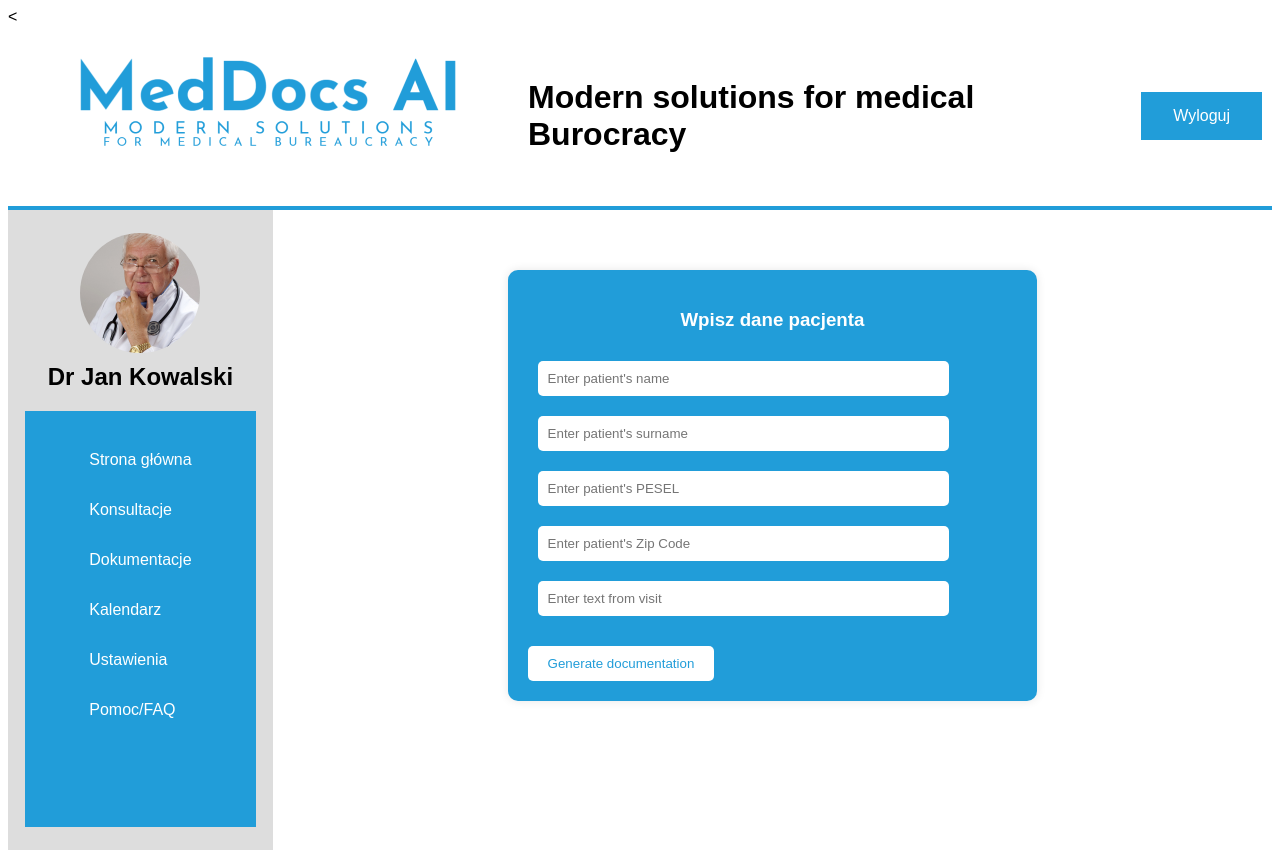
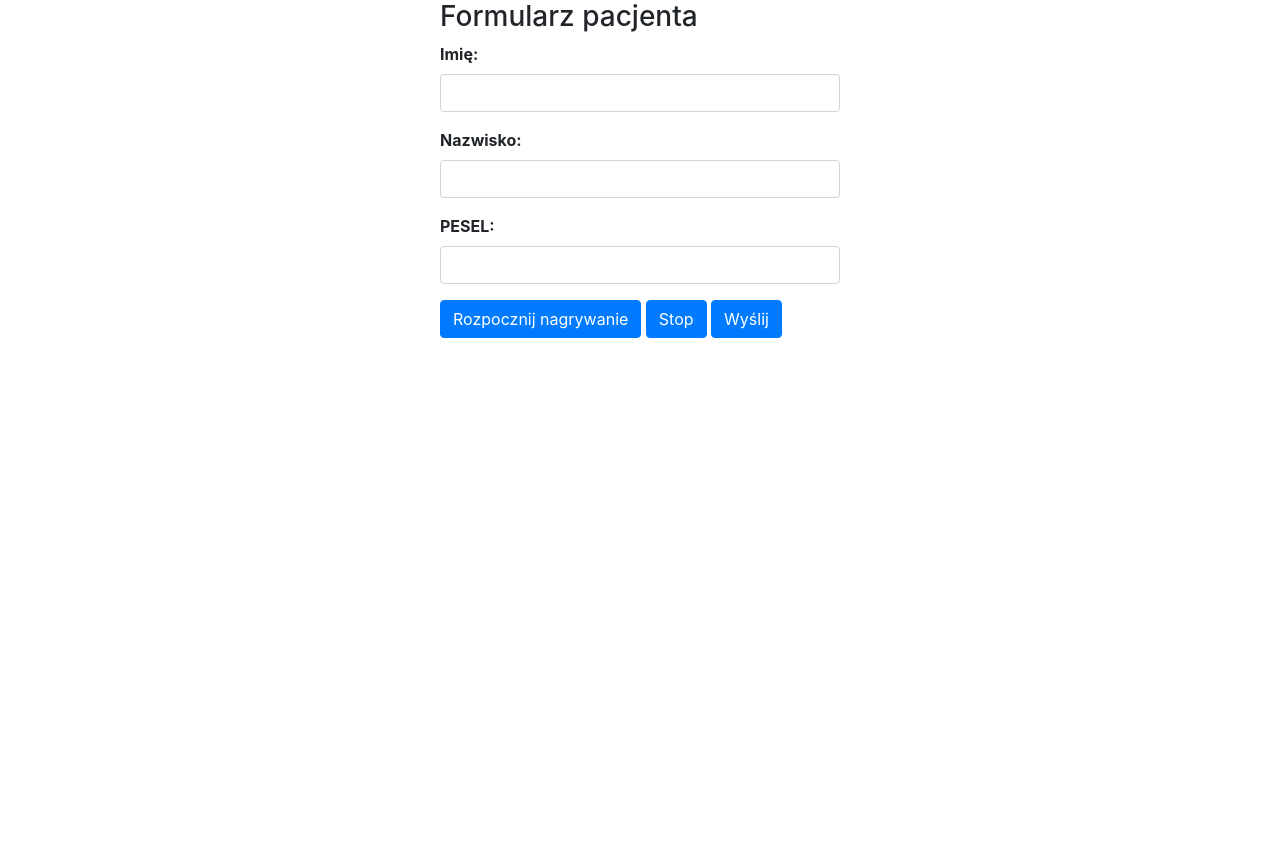
Before and after one commit to atlomak/leothon, a Flask app: page /consultation in a window 1280 px wide. After the commit the page ends 338 px from the top, so only its background shows below. Run offline with Flask 2, Linux system fonts and the light colour scheme; some libraries are stand-ins or nearby versions.

Commit message:
audio recording

```diff
--- a/app/app.py
+++ b/app/app.py
@@ -10,9 +10,11 @@ app = Flask(__name__)
 def consultation():
     return render_template("consultation.html")
 
+
 @app.route("/", methods=["GET", "PUT"])
 def index():
-    return render_template("index.html")
+    return render_template("index.html", user={"name": "Josh", "surname": "Giibun"})
+
 
 @app.route("/renderDocument", methods=["POST"])
 def renderDocument():
@@ -34,6 +36,19 @@ def renderDocument():
     )
 
 
+@app.route("/upload_audio", methods=["POST"])
+def get_audio():
+    file = request.files["audio"]
+    patient_data = {
+        "name": request.form["firstName"],
+        "surname": request.form["lastName"],
+        "pesel": request.form["pesel"],
+    }
+    with open("audio.wav", "wb") as f:
+        f.write(file.read())
+    return "200"
+
+
 def get_static_data():
     static_data = {
         "header": "Centrum Medycyny: Warszawa CM Atrium\n"
--- a/app/gptintegrator.py
+++ b/app/gptintegrator.py
@@ -1,10 +1,12 @@
 import os
 
 import openai
+
 openai.api_type = "azure"
 openai.api_version = "2022-12-01"
 openai.api_base = os.getenv("OPENAI_ENDPOINT")
 openai.api_key = os.getenv("OPENAI_API_KEY")
+
 
 def get_openai_response(prompt: str):
     response = openai.Completion.create(
--- a/app/templates/consultation.html
+++ b/app/templates/consultation.html
@@ -1,15 +1,133 @@
-{% extends "index.html" %}
+<!DOCTYPE html>
+<html lang="pl">
 
-{% block content %}
-    <div class="form-container">
-       <h3>Wpisz dane pacjenta</h3>
-      <form action="/renderDocument" method="post">
-        <input type="text" name="Name" placeholder="Enter patient's name" />
-        <input type="text" name="Surname" placeholder="Enter patient's surname"/>
-        <input type="text" name="PESEL" placeholder="Enter patient's PESEL" />
-        <input type="text" name="Zip_Code" placeholder="Enter patient's Zip Code"  />
-        <input type="text" name="audio_desc" placeholder="Enter text from visit"  />
-        <input type="submit" value="Generate documentation" />
-      </form>
+<head>
+    <meta charset="UTF-8">
+    <meta content="width=device-width, initial-scale=1.0" name="viewport">
+    <title>Panel pacjenta</title>
+    <link href="https://stackpath.bootstrapcdn.com/bootstrap/4.5.2/css/bootstrap.min.css" rel="stylesheet">
+    <style>
+        .patient-form {
+            max-width: 400px;
+            margin: 0 auto;
+        }
+
+        .patient-form .form-group label {
+            font-weight: bold;
+        }
+
+        .record-button {
+            margin-top: 10px;
+        }
+
+        .recording-status {
+            margin-top: 10px;
+        }
+    </style>
+</head>
+
+<body>
+<div class="container">
+    <div class="row">
+        <div class="col-md-6 mx-auto">
+            <div class="patient-form">
+                <h3>Formularz pacjenta</h3>
+                <form id="patientForm">
+                    <div class="form-group">
+                        <label for="firstName">Imię:</label>
+                        <input class="form-control" id="firstName" required type="text">
+                    </div>
+                    <div class="form-group">
+                        <label for="lastName">Nazwisko:</label>
+                        <input class="form-control" id="lastName" required type="text">
+                    </div>
+                    <div class="form-group">
+                        <label for="pesel">PESEL:</label>
+                        <input class="form-control" id="pesel" required type="text">
+                    </div>
+                    <div class="form-group">
+                        <button class="btn btn-primary" id="recordButton" type="button">Rozpocznij nagrywanie</button>
+                        <button class="btn btn-primary" id="stopButton" type="button">Stop</button>
+                        <button class="btn btn-primary" id="sendButton" type="button">Wyślij</button>
+                    </div>
+                    <div class="recording-status" id="recordingStatus"></div>
+                </form>
+            </div>
+        </div>
     </div>
-{% endblock %}
+</div>
+
+<script>
+    const recordButton = document.getElementById('recordButton');
+    const stopButton = document.getElementById('stopButton');
+    const sendButton = document.getElementById('sendButton');
+
+    let mediaRecorder;
+    let chunks = [];
+
+    recordButton.addEventListener('click', startRecording);
+    stopButton.addEventListener('click', stopRecording);
+    sendButton.addEventListener('click', sendRecording);
+
+    function startRecording() {
+        navigator.mediaDevices.getUserMedia({audio: true})
+            .then(stream => {
+                mediaRecorder = new MediaRecorder(stream);
+                mediaRecorder.start();
+
+                recordButton.textContent = 'Zatrzymaj nagrywanie';
+                recordButton.disabled = true;
+                stopButton.disabled = false;
+
+                chunks = [];
+
+                mediaRecorder.addEventListener('dataavailable', event => {
+                    chunks.push(event.data);
+                });
+            })
+            .catch(error => {
+                console.error('Błąd podczas uzyskiwania dostępu do mikrofonu:', error);
+            });
+    }
+
+    function stopRecording() {
+        mediaRecorder.stop();
+
+        recordButton.disabled = false;
+        stopButton.disabled = true;
+        sendButton.disabled = false;
+
+        recordButton.textContent = 'Rozpocznij nagrywanie';
+    }
+
+    function sendRecording() {
+        const blob = new Blob(chunks, {type: 'audio/webm'});
+
+        const formData = new FormData();
+        formData.append('audio', blob, 'recording.webm');
+
+        const firstName = document.getElementById('firstName').value;
+        const lastName = document.getElementById('lastName').value;
+        const pesel = document.getElementById('pesel').value;
+
+        formData.append('firstName', firstName);
+        formData.append('lastName', lastName);
+        formData.append('pesel', pesel);
+
+        fetch('/upload_audio', {
+            method: 'POST',
+            body: formData
+        })
+            .then(response => {
+                // Obsługa odpowiedzi od serwera
+                console.log('Dane audio przesłane na serwer');
+            })
+            .catch(error => {
+                console.error('Błąd podczas przesyłania danych audio na serwer:', error);
+            });
+    }
+
+</script>
+</body>
+
+</html>
--- a/app/templates/index.html
+++ b/app/templates/index.html
@@ -1,39 +1,64 @@
 <!DOCTYPE html>
-<html lang="pl">
+<html lang="en">
 <head>
-    <meta charset="UTF-8">
-    <title>MedDocs AI</title>
-    <<link rel="stylesheet" href="{{ url_for('static', filename='main.css') }}" />
+  <meta charset="UTF-8">
+  <meta name="viewport" content="width=device-width, initial-scale=1.0">
+  <link rel="stylesheet" href="https://stackpath.bootstrapcdn.com/bootstrap/4.5.2/css/bootstrap.min.css">
+  <title>Strona główna</title>
+  <style>
+    .fade-in {
+      opacity: 0;
+      transition: opacity 0.5s;
+    }
+
+    .fade-in.active {
+      opacity: 1;
+    }
+
+    .pulse-btn {
+      animation: pulse 1.5s infinite;
+    }
+
+    @keyframes pulse {
+      0% {
+        transform: scale(1);
+        box-shadow: 0 0 0 0 rgba(0, 123, 255, 0.7);
+      }
+      70% {
+        transform: scale(1.2);
+        box-shadow: 0 0 0 10px rgba(0, 123, 255, 0);
+      }
+      100% {
+        transform: scale(1);
+        box-shadow: 0 0 0 0 rgba(0, 123, 255, 0);
+      }
+    }
+
+  </style>
 </head>
 <body>
-    <header>
-        <div class="header-content">
-            <img src="static/logo.png" alt="Logo" />
-            <h1>Modern solutions for medical Burocracy</h1>
-            <button class="button">Wyloguj</button>
-        </div>
+    {% include 'nav.html' %}
 
-    </header>
+  <div class="container mt-5">
+    <div class="jumbotron fade-in" id="welcome-section">
+      <h1 class="display-4">{{ user.name }}</h1>
+      <p class="lead">Jesteś zalogowany jako lekarz.</p>
+    </div>
+  </div>
 
-    <main>
-        <aside>
-            <img src="static/doctor_photo.jpg" alt="Lekarz" class="logo">
-            <h2>Dr Jan Kowalski</h2>
-            <nav class="sidebar">
-                <ul>
-                    <li><a href="/">Strona główna</a></li>
-                    <li><a href="/consultation">Konsultacje</a></li>
-                    <li><a href="/documents">Dokumentacje</a></li>
-                    <li><a href="/calendar">Kalendarz</a></li>
-                    <li><a href="/settings">Ustawienia</a></li>
-                    <li><a href="/faq">Pomoc/FAQ</a></li>
-                </ul>
-            </nav>
-        </aside>
+  <div class="container">
+      <div class="col-md-6">
+        <a class="btn btn-primary pulse-btn" href="/consultation">Rozpocznij konsultację</a>
+      </div>
+  </div>
 
-        <div class="content">
-            {% block content %}{% endblock %}
-        </div>
-    </main>
+  <script src="https://code.jquery.com/jquery-3.5.1.slim.min.js"></script>
+  <script src="https://stackpath.bootstrapcdn.com/bootstrap/4.5.2/js/bootstrap.min.js"></script>
+  <script>
+    document.addEventListener('DOMContentLoaded', function() {
+      var welcomeSection = document.getElementById('welcome-section');
+      welcomeSection.classList.add('active');
+    });
+  </script>
 </body>
 </html>
```
Also changed, not shown: app/templates/login.html (added, +40 -0 lines), app/templates/nav.html (added, +16 -0 lines).
